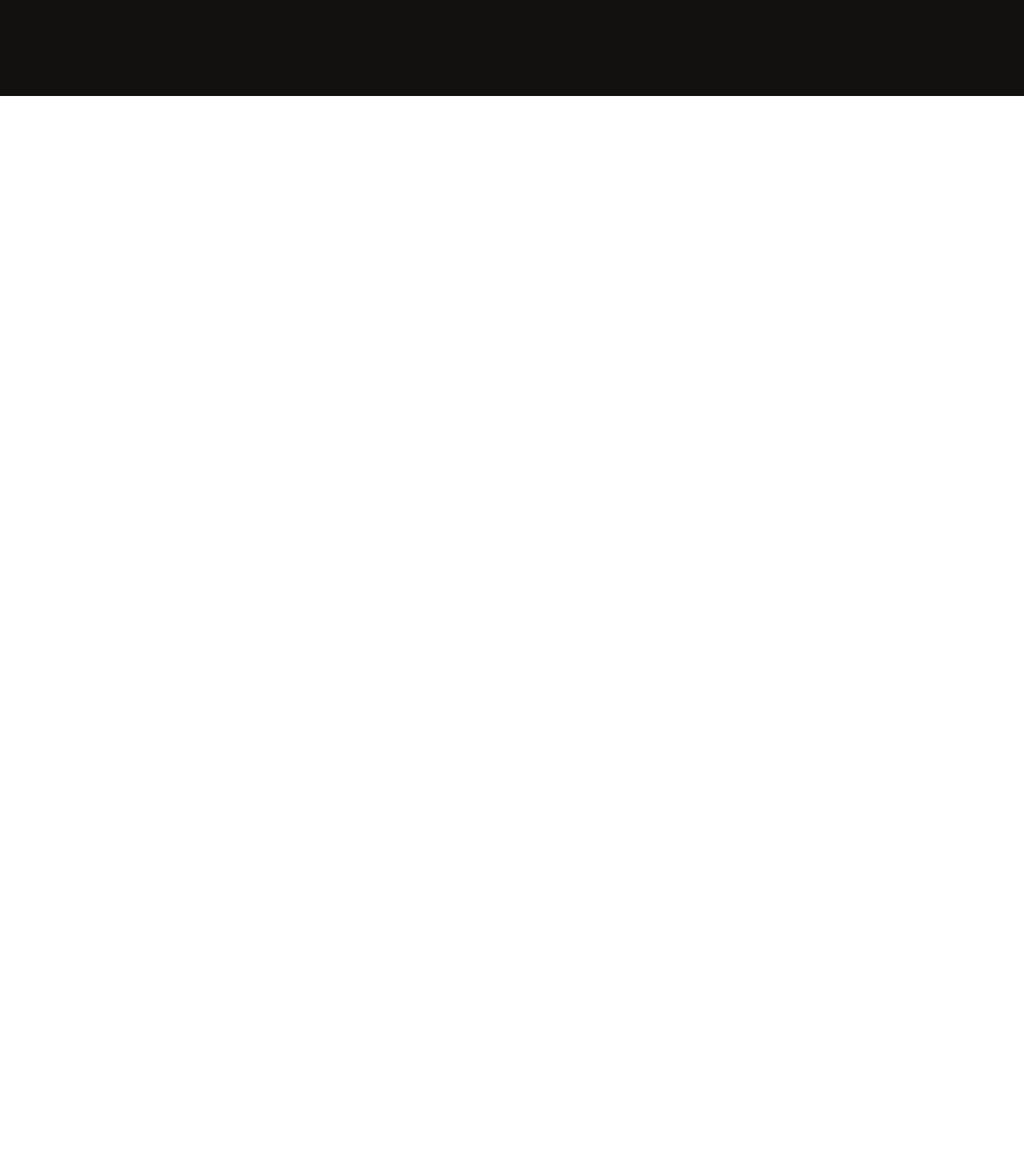
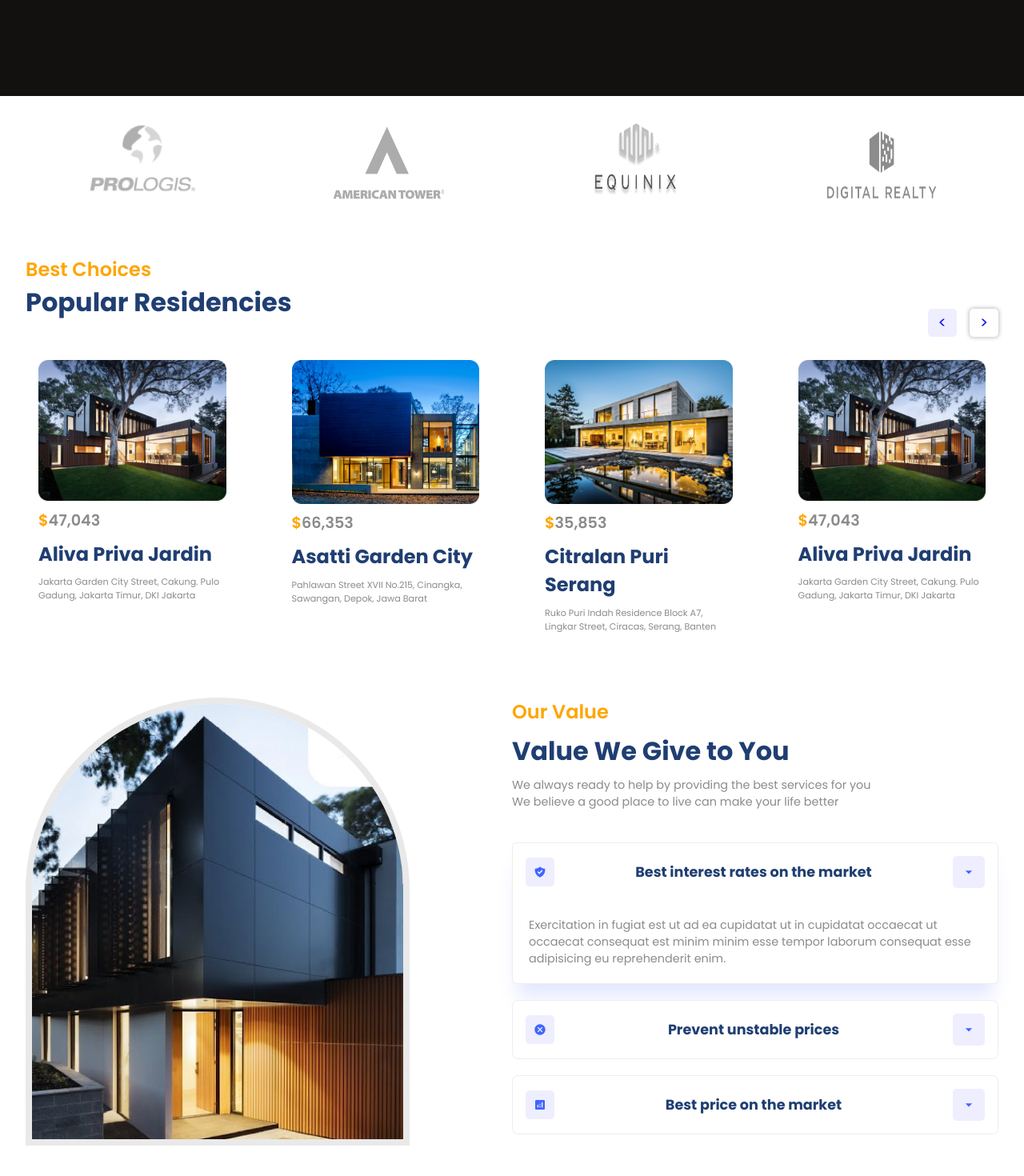
Before and after one commit to Fikri-Ramadan/React-RealEstate, a React (Vite) app: page / in a window 1280 px wide. Shown: the part 680-2150 px from the top of the page at 80% size. Before the commit the page ends 800 px from the top, so only its background shows below. Built offline with nearby package versions, Linux system fonts and the light colour scheme.

Commit message:
create companies, residencies, value components

```diff
--- a/index.html
+++ b/index.html
@@ -2,7 +2,7 @@
 <html lang="en">
   <head>
     <meta charset="UTF-8" />
-    <link rel="icon" type="image/svg+xml" href="/vite.svg" />
+    <link rel="icon" type="image/svg+xml" href="/logo2.png" />
     <meta name="viewport" content="width=device-width, initial-scale=1.0" />
     <link rel="preconnect" href="https://fonts.googleapis.com" />
     <link rel="preconnect" href="https://fonts.gstatic.com" crossorigin />
--- a/src/App.css
+++ b/src/App.css
@@ -7,8 +7,8 @@
 }
 
 .white-blur {
-  width: 20rem;
-  height: 20rem;
+  width: 15rem;
+  height: 15rem;
   background: rgba(255, 255, 255, 0.5);
   filter: blur(100px);
   position: absolute;
--- a/src/App.jsx
+++ b/src/App.jsx
@@ -1,15 +1,21 @@
 import './App.css';
+import Companies from './components/companies/Companies';
 import Header from './components/header/Header';
 import Hero from './components/hero/Hero';
+import Residencies from './components/residencies/Residencies';
+import Value from './components/value/Value';
 
 function App() {
   return (
     <div>
       <div className="container">
-        <div className='white-blur' />
+        <div className="white-blur" />
         <Header />
         <Hero />
       </div>
+      <Companies />
+      <Residencies />
+      <Value />
     </div>
   );
 }
--- /dev/null
+++ b/src/components/companies/Companies.css
@@ -0,0 +1,9 @@
+.c-container {
+  display: flex;
+  justify-content: space-around;
+  gap: 1rem;
+}
+
+.c-container > img {
+  width: 9rem;
+}
--- /dev/null
+++ b/src/components/companies/Companies.jsx
@@ -0,0 +1,15 @@
+import './Companies.css';
+
+const Companies = () => {
+  return (
+    <section className='c-wrapper'>
+      <div className="paddings innerWidth c-container">
+        <img src='./prologis.png' alt='' />
+        <img src='./tower.png' alt='' />
+        <img src='./equinix.png' alt='' />
+        <img src='./realty.png' alt='' />
+      </div>
+    </section>
+  )
+}
+export default Companies
--- a/src/components/hero/Hero.css
+++ b/src/components/hero/Hero.css
@@ -5,7 +5,7 @@
 .hero-container {
   display: flex;
   justify-content: space-around;
-  align-items: flex-start;
+  align-items: flex-end;
   padding: 1rem;
 }
 
--- /dev/null
+++ b/src/components/residencies/Residencies.css
@@ -0,0 +1,82 @@
+.r-container {
+  overflow: hidden;
+  position: relative;
+}
+
+.r-head {
+  display: flex;
+  flex-direction: column;
+  margin-bottom: 2rem;
+}
+
+.r-card {
+  display: flex;
+  flex-direction: column;
+  align-items: flex-start;
+  gap: 0.6rem;
+  max-width: max-content;
+  border-radius: 10px;
+  padding: 1rem;
+  margin: auto;
+  transition: all 300ms ease-in;
+}
+
+.r-card:hover {
+  cursor: pointer;
+  scale: 1.025;
+  background: linear-gradient(
+    180deg,
+    rgba(255, 255, 255, 0) 0%,
+    rgba(136, 160, 255, 0.46) 217.91%
+  );
+  box-shadow: 0px 72px 49px -51px rgba(136, 160, 255, 0.21);
+}
+
+.swiper-horizontal {
+  overflow: visible;
+}
+
+.r-card > img {
+  width: 100%;
+  max-width: 15rem;
+}
+
+.r-card > :nth-child(2) {
+  font-size: 1.2rem;
+  font-weight: 600;
+}
+
+.r-card > :nth-child(3) {
+  font-size: 1.5rem;
+}
+
+.r-card > :nth-child(4) {
+  font-size: 0.7rem;
+  width: 15rem;
+}
+
+.r-buttons {
+  position: absolute;
+  display: flex;
+  gap: 1rem;
+  top: -3rem;
+  right: 0;
+}
+
+.r-buttons button {
+  font-size: 1.2rem;
+  padding: 0.2rem 0.8rem;
+  color: blue;
+  border: none;
+  border-radius: 5px;
+  background-color: white;
+  cursor: pointer;
+}
+
+.r-buttons > :nth-child(1) {
+  background-color: #eeeeff;
+}
+
+.r-buttons > :nth-child(2) {
+  box-shadow: 0 0 5px 1px rgba(0, 0, 0, 0.25);
+}
--- /dev/null
+++ b/src/components/residencies/Residencies.jsx
@@ -0,0 +1,48 @@
+import { Swiper, SwiperSlide, useSwiper } from 'swiper/react';
+import { sliderSettings } from '../../utils/common';
+import 'swiper/css';
+import data from '../../utils/slider.json';
+import './Residencies.css';
+
+const Residencies = () => {
+  return (
+    <section className="r-wrapper">
+      <div className="innerWidth paddings r-container">
+        <div className="r-head">
+          <span className="orangeText">Best Choices</span>
+          <span className="primaryText">Popular Residencies</span>
+        </div>
+
+        <Swiper {...sliderSettings}>
+          <SliderButtons />
+          {data.map((card, i) => (
+            <SwiperSlide key={i}>
+              <div className="r-card">
+                <img src={card.image} alt="" />
+
+                <span className="secondaryText r-price">
+                  <span style={{ color: 'orange' }}>$</span>
+                  <span>{card.price}</span>
+                </span>
+
+                <span className="primaryText">{card.name}</span>
+                <span className="secondaryText">{card.detail}</span>
+              </div>
+            </SwiperSlide>
+          ))}
+        </Swiper>
+      </div>
+    </section>
+  );
+};
+
+export default Residencies;
+
+const SliderButtons = () => {
+  const swiper = useSwiper();
+
+  return <div className="r-buttons">
+    <button onClick={() => swiper.slidePrev()}>&lt;</button>
+    <button onClick={() => swiper.slideNext()}>&gt;</button>
+  </div>
+}
--- /dev/null
+++ b/src/components/value/Value.css
@@ -0,0 +1,73 @@
+.v-container {
+  display: flex;
+  justify-content: space-around;
+}
+
+.v-left {
+  flex: 1;
+}
+
+.v-image-container {
+  width: 30rem;
+  height: 35rem;
+  border: 8px solid rgb(232 232 232 / 93%);
+  overflow: hidden;
+  border-radius: 15rem 15rem 0 0;
+}
+
+.v-image-container > img {
+  width: 100%;
+  height: 100%;
+}
+
+.v-right {
+  flex: 1;
+  display: flex;
+  flex-direction: column;
+  gap: 0.5rem;
+}
+
+.accordion {
+  margin-top: 2rem;
+  border: none;
+}
+
+.accordionItem {
+  background: white;
+  border: 0.8px solid rgba(128, 128, 128, 0.143);
+  border-radius: 8px;
+  overflow: hidden;
+  margin-bottom: 20px;
+}
+
+.accordionItem.expanded {
+  box-shadow: var(--shadow);
+  border-radius: 6px;
+}
+
+.accordionButton {
+  background: white;
+  display: flex;
+  justify-content: space-between;
+  align-items: center;
+  width: 100%;
+  padding: 1rem;
+  cursor: pointer;
+}
+
+.icon {
+  display: flex;
+  justify-content: center;
+  align-items: center;
+  padding: 10px;
+  background: #eeeeff;
+  border-radius: 5px;
+}
+
+.icon > svg {
+  fill: var(--blue);
+}
+
+.accordionButton > span {
+  font-size: 1.1rem;
+}
--- /dev/null
+++ b/src/components/value/Value.jsx
@@ -0,0 +1,81 @@
+import {
+  Accordion,
+  AccordionItemButton,
+  AccordionItem,
+  AccordionItemHeading,
+  AccordionItemPanel,
+  AccordionItemState,
+} from 'react-accessible-accordion';
+import {
+  MdOutlineArrowDropDown,
+  MdOutlineArrowDropDownCircle,
+} from 'react-icons/md';
+
+import 'react-accessible-accordion/dist/fancy-example.css';
+import './Value.css';
+import data from '../../utils/accordion';
+import { useState } from 'react';
+
+const Value = () => {
+  return (
+    <section className="v-wrapper">
+      <div className="paddings innerWidth v-container">
+        <div className="v-left">
+          <div className="v-image-container">
+            <img src="./value.png" alt="" />
+          </div>
+        </div>
+
+        <div className="v-right">
+          <span className="orangeText">Our Value</span>
+          <span className="primaryText">Value We Give to You</span>
+          <span className="secondaryText">
+            We always ready to help by providing the best services for you
+            <br />
+            We believe a good place to live can make your life better
+          </span>
+
+          <Accordion
+            className="accordion"
+            allowMultipleExpanded={false}
+            preExpanded={[0]}
+          >
+            {data.map((item, i) => {
+              const [className, setClassName] = useState(null);
+
+              return (
+                <AccordionItem
+                  className={`accordionItem ${className}`}
+                  uuid={i}
+                  key={i}
+                >
+                  <AccordionItemHeading>
+                    <AccordionItemButton className="accordionButton">
+                      <AccordionItemState>
+                        {({ expanded }) =>
+                          expanded
+                            ? setClassName('expanded')
+                            : setClassName('collapsed')
+                        }
+                      </AccordionItemState>
+
+                      <div className="icon">{item.icon}</div>
+                      <span className="primaryText">{item.heading}</span>
+                      <div className="icon">
+                        <MdOutlineArrowDropDown size={20} />
+                      </div>
+                    </AccordionItemButton>
+                  </AccordionItemHeading>
+                  <AccordionItemPanel>
+                    <p className="secondaryText">{item.detail}</p>
+                  </AccordionItemPanel>
+                </AccordionItem>
+              );
+            })}
+          </Accordion>
+        </div>
+      </div>
+    </section>
+  );
+};
+export default Value;
--- /dev/null
+++ b/src/utils/common.js
@@ -0,0 +1,18 @@
+export const sliderSettings = {
+  slidesPerView: 1,
+  spaceBetween: 50,
+  breakpoints: {
+    480: {
+      slidesPerView: 1,
+    },
+    600: {
+      slidesPerView: 2,
+    },
+    750: {
+      slidesPerView: 3,
+    },
+    1100: {
+      slidesPerView: 4,
+    },
+  },
+};
```
